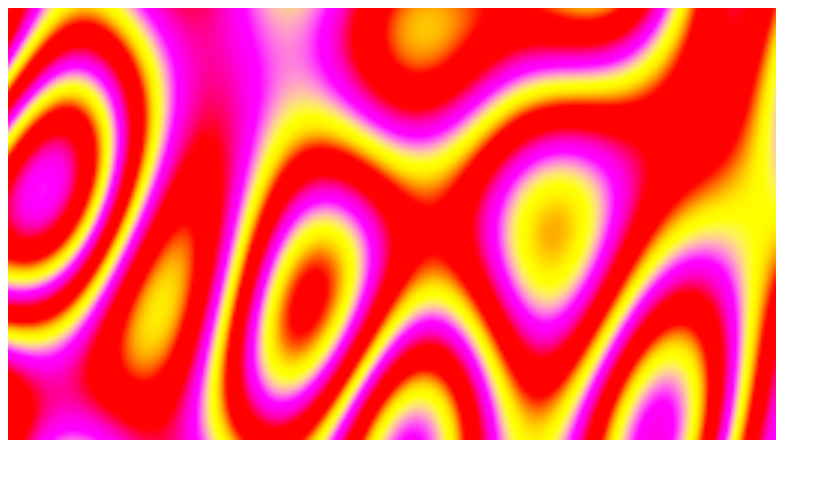
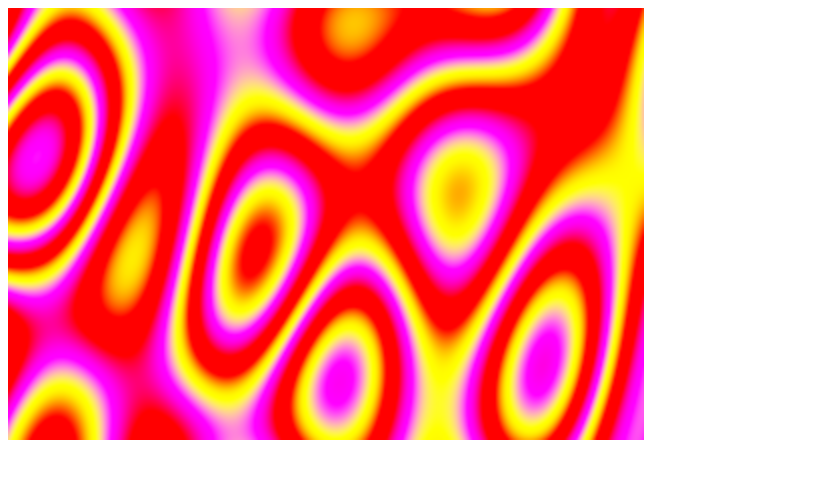
Before and after one commit to bertjan/html5-canvas-js-plasma, a plain HTML site: page index.html in a window 1280 px wide. Shown: the whole page, without its empty margins (0-831 px from the left). Drawn offline with Linux system fonts and the light colour scheme; animation ran at ten frames a second.

Commit message:
increase canvas resolution

```diff
--- a/index.html
+++ b/index.html
@@ -61,8 +61,8 @@
 
         function initCanvas() {
             var canvas = document.getElementById('canvas');
-            canvas.width = 256;
-            canvas.height = 144;
+            canvas.width = 318;
+            canvas.height = 216;
             var canvasContext = canvas.getContext('2d');
             var canvasImageData = canvasContext.createImageData(canvas.width, canvas.height);
 
@@ -84,7 +84,7 @@
 </head>
 <body>
 
-<canvas id="canvas" style="zoom: 3; -moz-transform: scale(3);"></canvas>
+<canvas id="canvas" style="zoom: 2; -moz-transform: scale(2);"></canvas>
 
 </body>
 </html>
```
